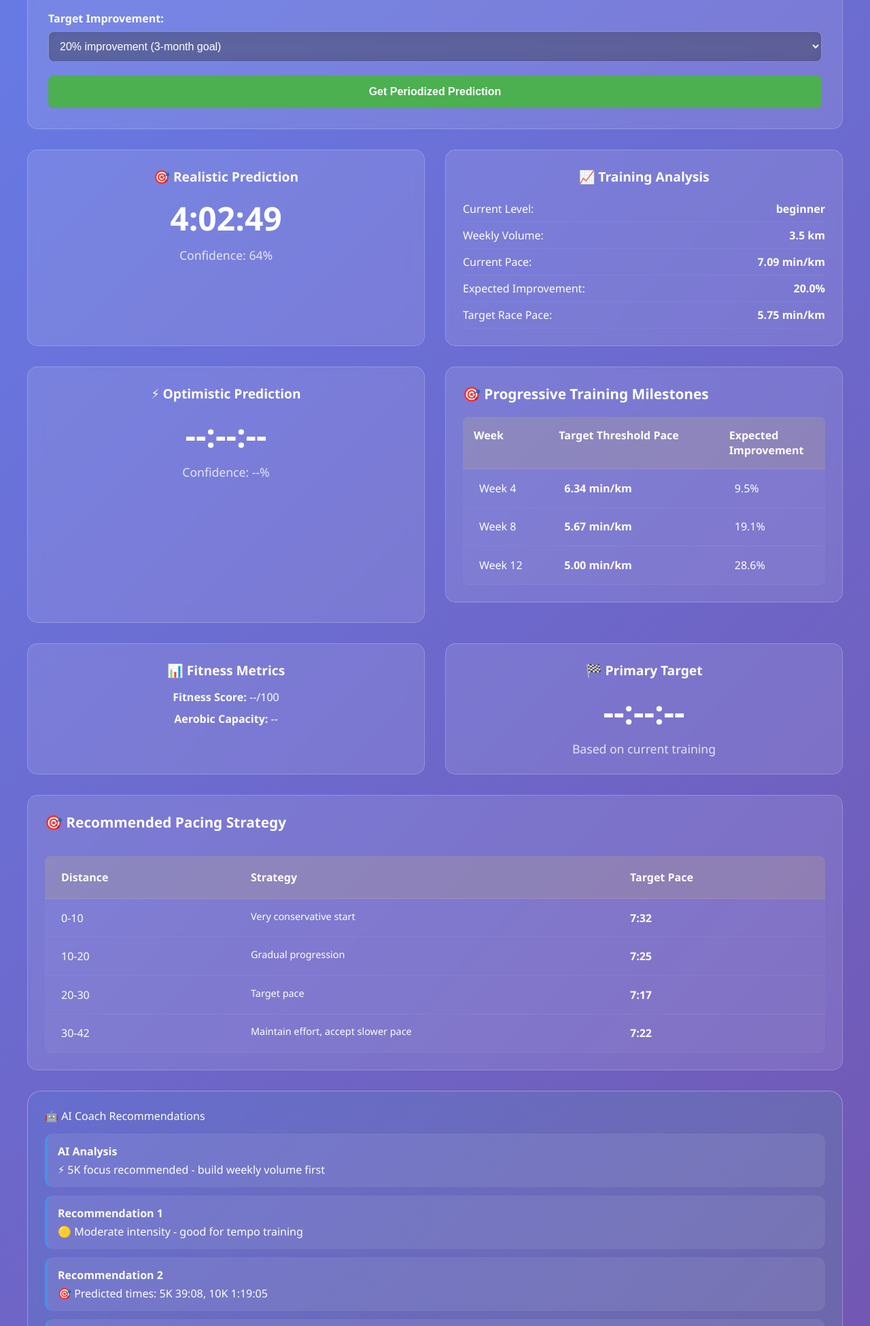
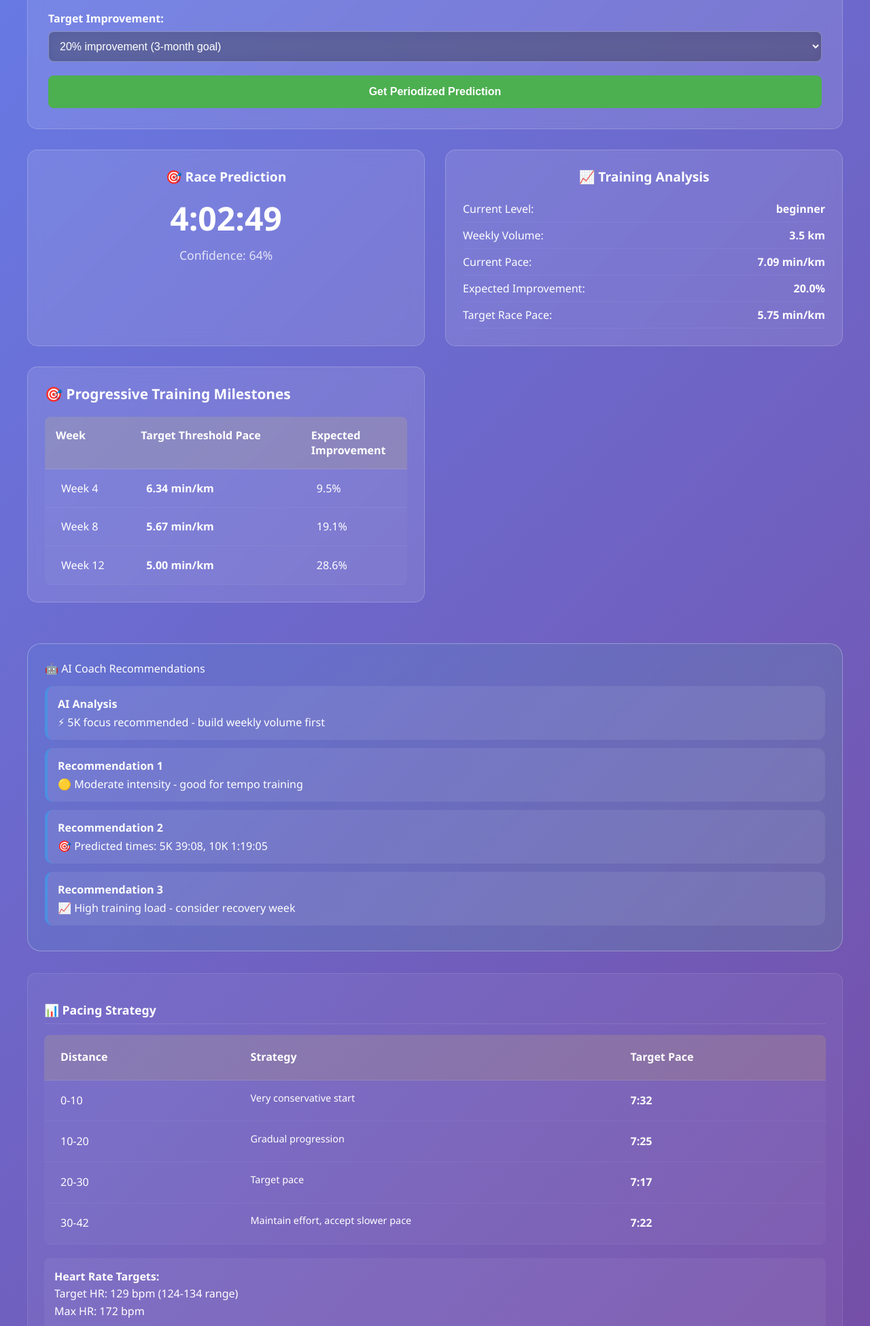
Before and after one commit to rathishpadman/MarathonTraining, a Flask app: page /race_predictor in a window 1280 px wide. Shown: the part 358-2308 px from the top of the page at 68% size. Run offline with Flask 3, Linux system fonts and the light colour scheme; data comes from the database, SQL or seed files in the repository.

Commit message:
Improve race predictions by streamlining the data displayed to the user
Refactors race_predictor.html to simplify race predictions and correct data output.

Replit-Commit-Author: Agent
Replit-Commit-Session-Id: b86b4294-00d7-4fa4-8b7a-9c1b8b365e98
Replit-Commit-Screenshot-Url: https://storage.googleapis.com/screenshot-production-us-central1/4af7ab70-3715-49e2-9c42-d1b05d91b220/f7c90d32-c270-48b9-916c-5ee5ab49c758.jpg

```diff
--- a/templates/race_predictor.html
+++ b/templates/race_predictor.html
@@ -422,40 +422,9 @@
         <div id="results" style="display: none;">
             <div class="results-section">
                 <div class="result-card">
-                    <div class="result-title">🎯 Realistic Prediction</div>
+                    <div class="result-title">🎯 Race Prediction</div>
                     <div class="predicted-time" id="realisticTime">--:--:--</div>
                     <div class="confidence-score" id="realisticConfidence">Confidence: --%</div>
-                </div>
-
-                <div class="result-card">
-                    <div class="result-title">⚡ Optimistic Prediction</div>
-                    <div class="predicted-time" id="optimisticTime">--:--:--</div>
-                    <div class="confidence-score" id="optimisticConfidence">Confidence: --%</div>
-                </div>
-            </div>
-
-            <div class="results-section">
-                <div class="result-card">
-                    <div class="result-title">📊 Fitness Metrics</div>
-                    <div style="margin-bottom: 10px;">
-                        <strong>Fitness Score:</strong> <span id="fitnessScore">--</span>/100
-                    </div>
-                    <div style="margin-bottom: 10px;">
-                        <strong>Aerobic Capacity:</strong> <span id="aerobicCapacity">--</span>
-                    </div>
-                </div>
-
-                <div class="result-card">
-                    <div class="result-title">🏁 Primary Target</div>
-                    <div class="predicted-time" id="predictedTime">--:--:--</div>
-                    <div class="confidence-score">Based on current training</div>
-                </div>
-            </div>
-
-            <div class="pacing-strategy">
-                <div class="strategy-title">🎯 Recommended Pacing Strategy</div>
-                <div class="pace-splits" id="pacingSplits">
-                    <!-- Pacing splits will be populated here -->
                 </div>
             </div>
 
@@ -466,18 +435,11 @@
                 </div>
             </div>
 
-            <div class="recommendations">
-                <div class="recommendations-title">💡 Training Optimization</div>
-                <div id="recommendationsList">
-                    <!-- Recommendations will be populated here -->
-                </div>
-            </div>
-
             <div class="optimization-insights" style="display: none;" id="optimizationInsights">
                 <div class="insight-section">
-                    <h3>📊 Training Analysis</h3>
-                    <div id="trainingAnalysis" class="analysis-content">
-                        <!-- Training analysis will be populated here -->
+                    <h3>📊 Pacing Strategy</h3>
+                    <div id="pacingStrategy" class="analysis-content">
+                        <!-- Pacing strategy will be populated here -->
                     </div>
                 </div>
 
@@ -761,22 +723,37 @@
                 return; // Don't show insights if data is unavailable
             }
 
-            // Display strategic pacing table from optimization data
+            // Display pacing strategy
             if (data.pacing_strategy && data.pacing_strategy.splits) {
-                displayStrategicPacing(data.pacing_strategy.splits);
+                const pacingContainer = document.getElementById('pacingStrategy');
+                let pacingHtml = '<div class="pacing-table">';
+                pacingHtml += '<div class="pacing-header">';
+                pacingHtml += '<div class="header-cell">Distance</div>';
+                pacingHtml += '<div class="header-cell">Strategy</div>';
+                pacingHtml += '<div class="header-cell">Target Pace</div>';
+                pacingHtml += '</div>';
+
+                data.pacing_strategy.splits.forEach(split => {
+                    pacingHtml += '<div class="pacing-row">';
+                    pacingHtml += `<div class="pace-cell">${split.km || 'N/A'}</div>`;
+                    pacingHtml += `<div class="pace-cell strategy-cell">${split.strategy || 'N/A'}</div>`;
+                    pacingHtml += `<div class="pace-cell pace-value">${split.target_pace || 'N/A'}</div>`;
+                    pacingHtml += '</div>';
+                });
+                pacingHtml += '</div>';
+
+                // Add heart rate targets if available
+                if (data.pacing_strategy.heart_rate_targets) {
+                    const hr = data.pacing_strategy.heart_rate_targets;
+                    pacingHtml += `<div style="margin-top: 20px; padding: 15px; background: rgba(255,255,255,0.05); border-radius: 8px;">`;
+                    pacingHtml += `<strong>Heart Rate Targets:</strong><br>`;
+                    pacingHtml += `Target HR: ${hr.target_hr} bpm (${hr.target_hr_range[0]}-${hr.target_hr_range[1]} range)<br>`;
+                    pacingHtml += `Max HR: ${hr.estimated_max_hr} bpm`;
+                    pacingHtml += `</div>`;
+                }
+
+                pacingContainer.innerHTML = pacingHtml;
             }
-
-            // Display training analysis using optimization metrics
-            displayTrainingAnalysisFromOptimization(data);
-
-            // Display performance trends using optimization metrics
-            displayPerformanceTrendsFromOptimization(data);
-
-            // Display strengths and weaknesses
-            displayStrengthsWeaknessesFromOptimization(data);
-
-            // Display race day strategy
-            displayRaceDayStrategyFromOptimization(data);
 
             // Show the insights container
             insightsContainer.style.display = 'block';
```
